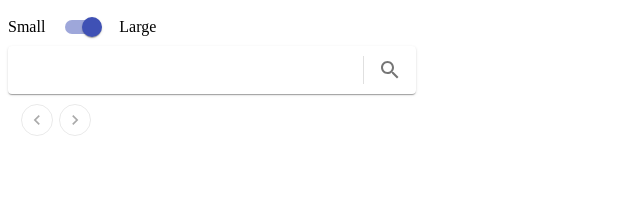
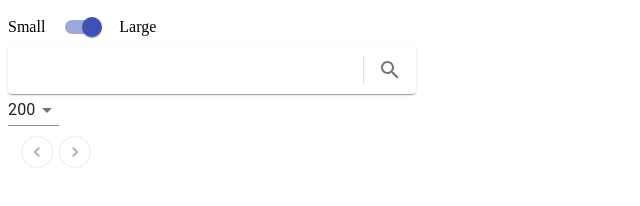
Before and after one commit to YushiOMOTE/thumbnail, a Gatsby site: page / in a window 1280 px wide. Shown: the full height of the page, 0-640 px from the left. Built offline with nearby package versions, Linux system fonts and the light colour scheme; Gatsby itself is replaced by a stand-in of ours.

Commit message:
Add select to adjust page size

```diff
--- a/src/components/image.js
+++ b/src/components/image.js
@@ -16,6 +16,10 @@ import Divider from '@material-ui/core/Divider';
 import IconButton from '@material-ui/core/IconButton';
 import SearchIcon from '@material-ui/icons/Search';
 
+import MenuItem from '@material-ui/core/MenuItem';
+import Select from '@material-ui/core/Select';
+
+
 const query = graphql`
 query {
   allFile {
@@ -31,12 +35,16 @@ query {
 export default class Thambnail extends React.Component {
     constructor() {
         super();
-        this.pageSize = 500;
-        this.state = { large: true, keyword: "", page: 1 };
+
+        this.defaultPageSize = 200;
+        var pageSize = localStorage.getItem('pageSize') || this.defaultPageSize;
+
+        this.state = { large: true, keyword: "", page: 1, pageSize };
         this.onSwitch = this.onSwitch.bind(this);
         this.onSearch = this.onSearch.bind(this);
         this.onClickSearch = this.onClickSearch.bind(this);
         this.onPageChange = this.onPageChange.bind(this);
+        this.onChangePageSize = this.onChangePageSize.bind(this);
     }
 
     onSwitch(event) {
@@ -54,6 +62,11 @@ export default class Thambnail extends React.Component {
     onPageChange(event, page) {
         console.log(page);
         this.setState({ page })
+    }
+
+    onChangePageSize(event) {
+        localStorage.setItem('pageSize', event.target.value);
+        this.setState({ pageSize: event.target.value, page: 1 })
     }
 
     render() {
@@ -74,10 +87,11 @@ export default class Thambnail extends React.Component {
                                 return node.relativePath.includes(this.state.keyword)
                             }
                         });
-                        var pages = Math.floor(items.length / this.pageSize);
+                        var pageSize = this.state.pageSize;
+                        var pages = Math.floor(items.length / pageSize);
                         var page = Math.max(Math.min(this.state.page, pages + 1), 1);
-                        var index_min = (page - 1) * this.pageSize;
-                        var index_max = page * this.pageSize - 1;
+                        var min = (page - 1) * pageSize;
+                        var max = page * pageSize - 1;
 
                         return (
                             <div>
@@ -100,6 +114,16 @@ export default class Thambnail extends React.Component {
                                     </IconButton>
                                 </Paper>
 
+                                <Select
+                                    defaultValue={this.defaultPageSize}
+                                    value={this.state.pageSize}
+                                    onChange={this.onChangePageSize}>
+                                    <MenuItem value={50}>50</MenuItem>
+                                    <MenuItem value={100}>100</MenuItem>
+                                    <MenuItem value={200}>200</MenuItem>
+                                    <MenuItem value={400}>400</MenuItem>
+                                </Select>
+
                                 <Pagination style={{margin: "10px"}} count={pages} page={page} variant="outlined" color="primary" onChange={this.onPageChange} />
 
                                 <ToastContainer
@@ -115,7 +139,7 @@ export default class Thambnail extends React.Component {
                                 />
 
                                 {items.filter(({node}, index) => {
-                                    if (index >= index_min && index <= index_max) {
+                                    if (index >= min && index <= max) {
                                         return true;
                                     } else {
                                         return false;
```
